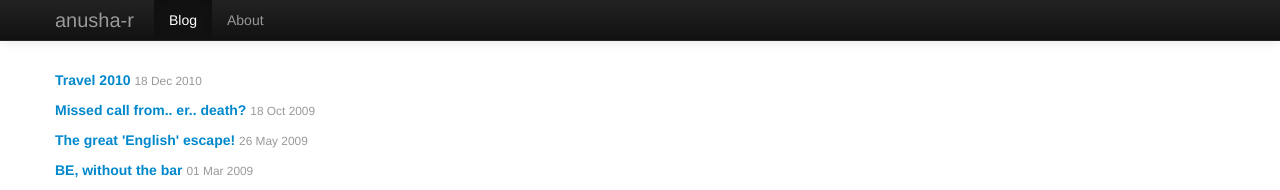
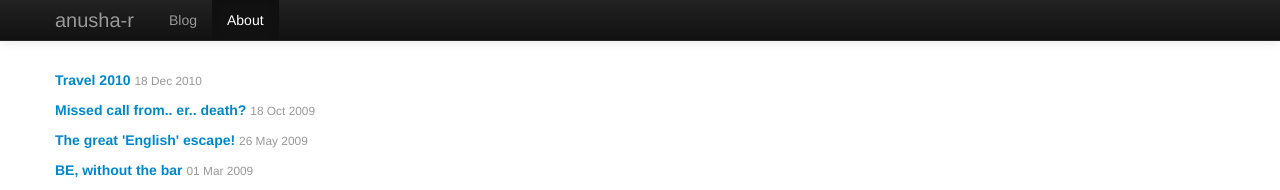
Before and after one commit to anusha-r/anusha-r.github.com, a Jekyll site: the page built from blog_index.html, in a window 1280 px wide. Shown: the top 190 px of the page. Built offline with Jekyll 4.4.1, drawn with Linux system fonts in a browser that asks for light colours; nearby versions of some CDN libraries; library files that are not in the unit come from our copies; Markdown is read by kramdown in place of the engine named in the settings.

Commit message:
Update default.html

```diff
--- a/_layouts/default.html
+++ b/_layouts/default.html
@@ -42,8 +42,8 @@
           <a class="brand" href="/index.html">anusha-r</a>
           <div class="nav-collapse collapse">
             <ul class="nav">
-              <li class="active"><a href="/blog_index.html">Blog</a></li>
-              <li><a href="/about.html">About</a></li>
+              <li><a href="/blog_index.html">Blog</a></li>
+              <li class="active"><a href="/about.html">About</a></li>
             </ul>
           </div><!--/.nav-collapse -->
         </div>
```
